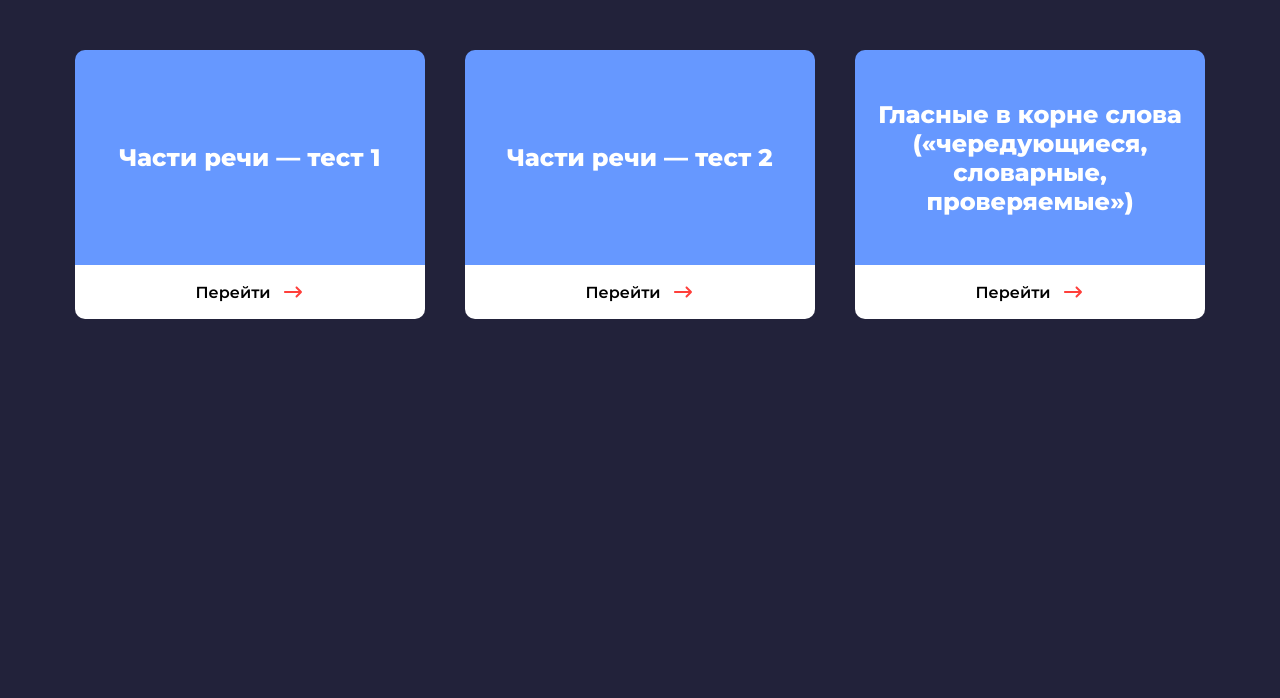
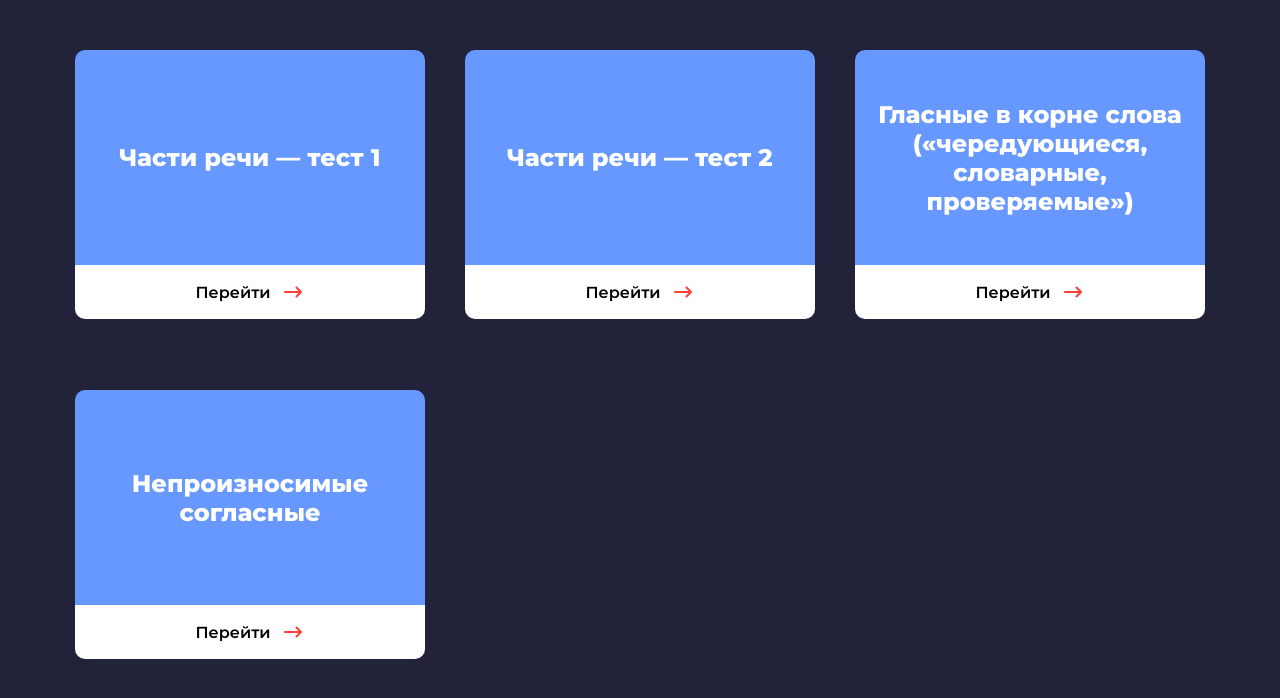
Before and after one commit to russkilegkotests/all_tests, a plain HTML site: page index.html in a window 1280 px wide. Drawn offline with Linux system fonts and the light colour scheme.

Commit message:
Add files via upload

```diff
--- a/index.html
+++ b/index.html
@@ -55,6 +55,19 @@
             </a>
         </div>
 
+        <div class="block" id="">
+            <div class="block__image-inner">
+                <a class="block__image" href="https://russkilegkotests.github.io/soglasnyje/" target="_blank">
+                    <h2 class="block__title">Непроизносимые согласные</h2>
+                </a>
+            </div>
+            <a href="https://russkilegkotests.github.io/soglasnyje/" class="block__button" target="_blank">Перейти
+                <svg class="arrow-link" width="24" height="24" viewBox="0 0 24 24" fill="none" xmlns="http://www.w3.org/2000/svg">
+                    <path fill-rule="evenodd" clip-rule="evenodd" d="M14.7929 6.79289C15.1834 6.40237 15.8166 6.40237 16.2071 6.79289L20.7071 11.2929C21.0976 11.6834 21.0976 12.3166 20.7071 12.7071L16.2071 17.2071C15.8166 17.5976 15.1834 17.5976 14.7929 17.2071C14.4024 16.8166 14.4024 16.1834 14.7929 15.7929L17.5858 13H4C3.44772 13 3 12.5523 3 12C3 11.4477 3.44772 11 4 11H17.5858L14.7929 8.20711C14.4024 7.81658 14.4024 7.18342 14.7929 6.79289Z" fill="#FF3F3A"/>
+                </svg>
+            </a>
+        </div>
+
     </div>
 
 </body>
```
